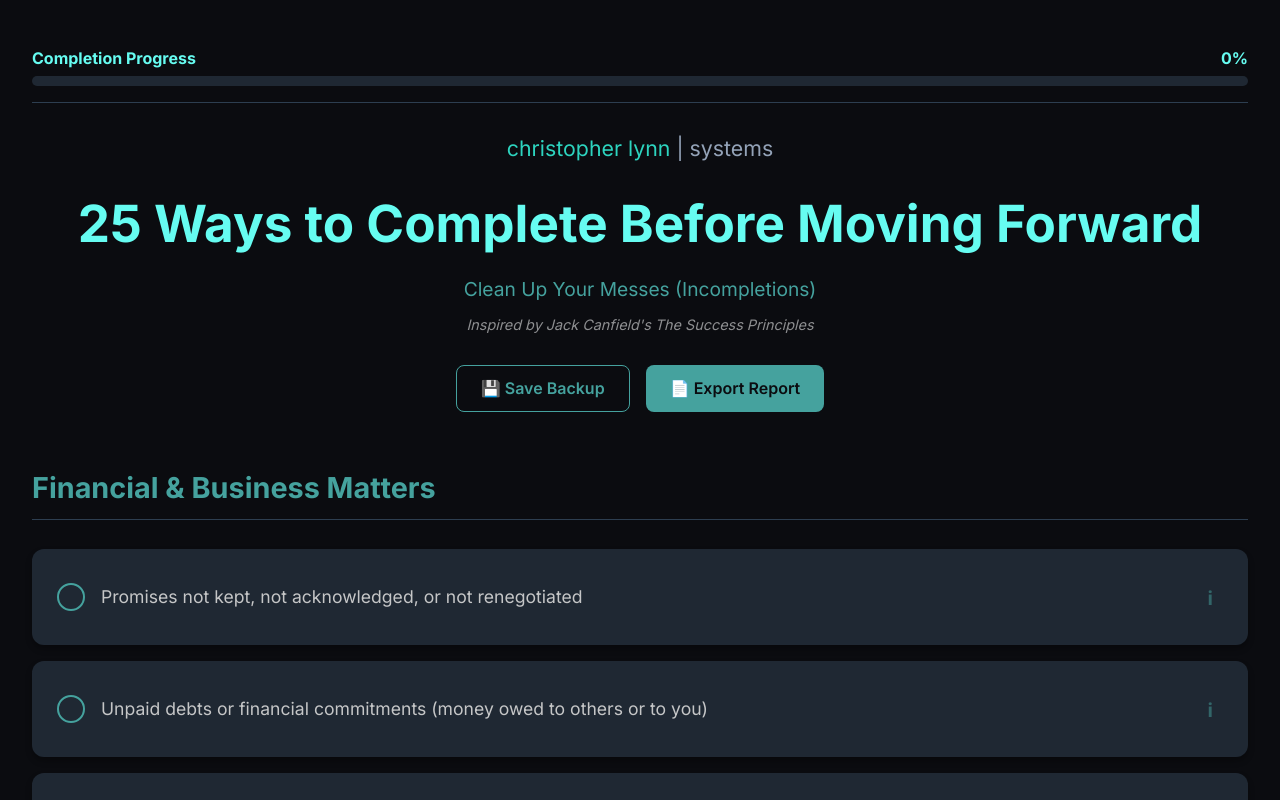
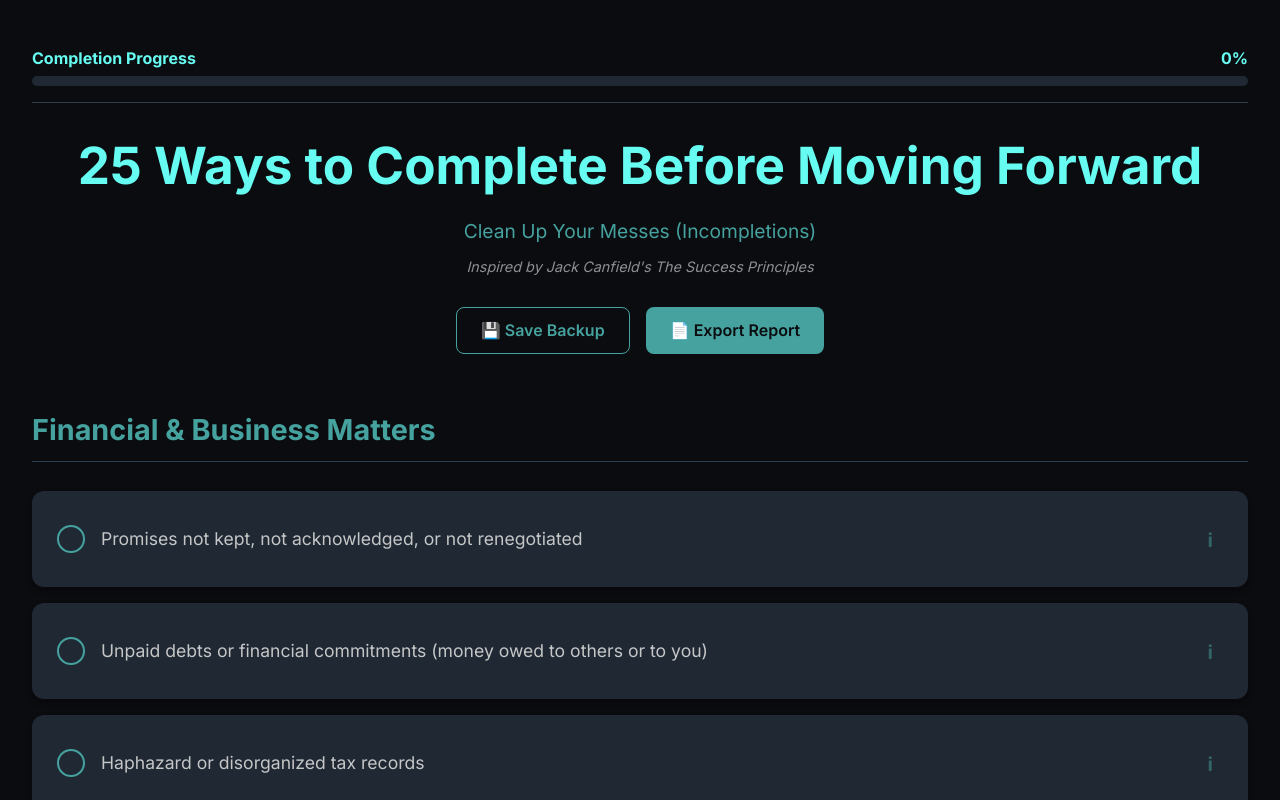
Before and after one commit to cdlmba/Completion-Checklist, a React (Vite) app: page / in a window 1280 px wide. Shown: the top 800 px of the page. Built offline with nearby package versions, Linux system fonts and the light colour scheme.

Commit message:
Move logo to footer and add developer credit

```diff
--- a/src/App.jsx
+++ b/src/App.jsx
@@ -101,9 +101,6 @@ function App() {
       </div>
 
       <header>
-        <a href="https://christopherlynnsystems.com" className="logo">
-          <span className="logo-primary">christopher lynn</span> | systems
-        </a>
         <h1>25 Ways to Complete Before Moving Forward</h1>
         <p className="subtitle">
           Clean Up Your Messes (Incompletions)
@@ -164,6 +161,13 @@ function App() {
         ))}
       </main>
 
+      <footer className="app-footer">
+        <span className="developer-text">Developed by:</span>
+        <a href="https://christopherlynnsystems.com" className="footer-logo">
+          <span className="logo-primary">christopher lynn</span> | systems
+        </a>
+      </footer>
+
       {progress === 100 && (
         <div className="success-toast">
           🎉 All Tasks Completed! You are ready to move forward.
--- a/src/index.css
+++ b/src/index.css
@@ -276,17 +276,31 @@ button {
   box-shadow: 0 4px 12px rgba(102, 252, 241, 0.1);
 }
 
-.logo {
-  font-size: 16pt;
+.app-footer {
+  margin-top: 4rem;
+  padding: 2rem 0;
+  border-top: 1px solid var(--border-color);
+  display: flex;
+  justify-content: center;
+  align-items: center;
+  gap: 0.5rem;
+  color: var(--text-primary);
+}
+
+.developer-text {
+  font-size: 0.9rem;
+  opacity: 0.7;
+}
+
+.footer-logo {
+  font-size: 1.1rem;
   font-weight: 500;
   color: #94a3b8;
-  margin-bottom: 1.5rem;
-  display: block;
   text-decoration: none;
   transition: opacity 0.2s ease;
 }
 
-.logo:hover {
+.footer-logo:hover {
   opacity: 0.8;
 }
 
```
